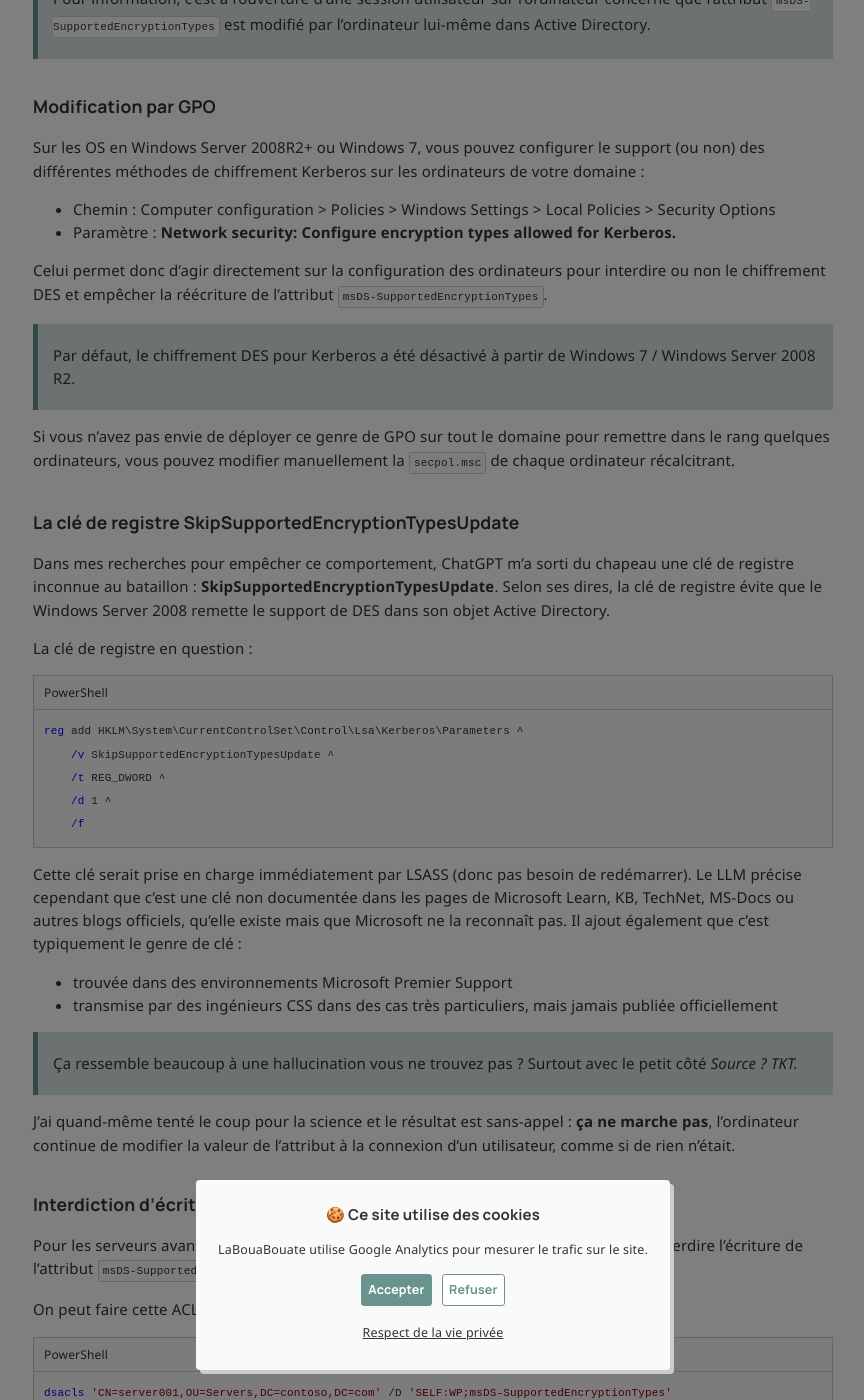
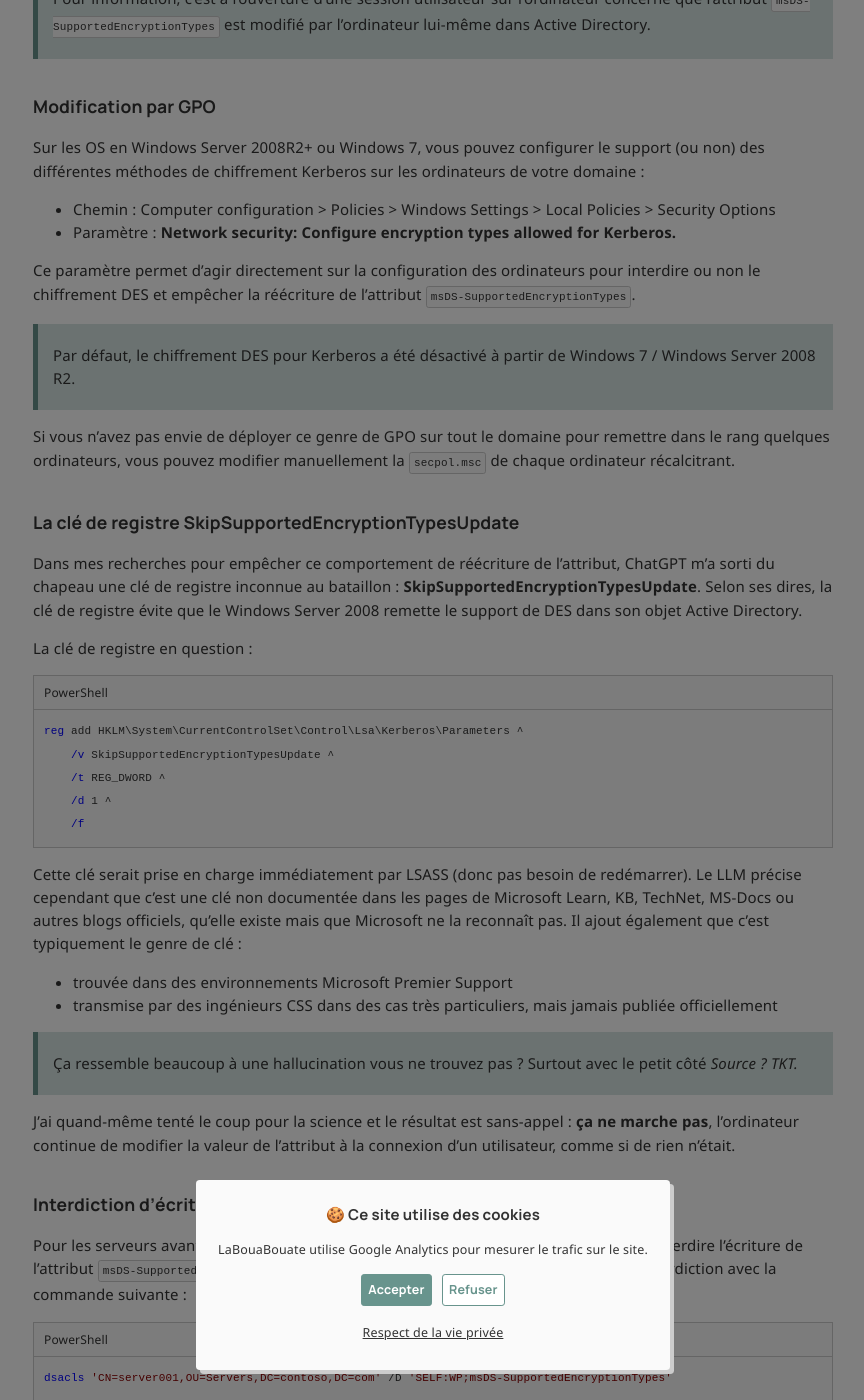
Before and after one commit to leobouard/leobouard.github.io, a Jekyll site: the page built from _posts/2026/2026-03-11-modification-supportedencryptiontypes.md, in a window 1280 px wide and 1400 px high, scrolled down 1760 px. Shown: the whole window, without its empty margins (207-1071 px from the left). Built offline with Jekyll 4.4.1, drawn with Linux system fonts in a browser that asks for light colours; nearby versions of some CDN libraries; some web fonts are replaced; comment, search, counter and statistics services are not loaded; some of the changed text lies outside the part shown.

Commit message:
Update 2026-03-11-modification-supportedencryptiontypes.md

````diff
--- a/_posts/2026/2026-03-11-modification-supportedencryptiontypes.md
+++ b/_posts/2026/2026-03-11-modification-supportedencryptiontypes.md
@@ -59,7 +59,7 @@
 - Chemin : Computer configuration > Policies > Windows Settings > Local Policies > Security Options
 - Paramètre : **Network security: Configure encryption types allowed for Kerberos.**
 
-Celui permet donc d'agir directement sur la configuration des ordinateurs pour interdire ou non le chiffrement DES et empêcher la réécriture de l'attribut `msDS-SupportedEncryptionTypes`.
+Ce paramètre permet d'agir directement sur la configuration des ordinateurs pour interdire ou non le chiffrement DES et empêcher la réécriture de l'attribut `msDS-SupportedEncryptionTypes`.
 
 > Par défaut, le chiffrement DES pour Kerberos a été désactivé à partir de Windows 7 / Windows Server 2008 R2.
 
@@ -67,7 +67,7 @@
 
 ### La clé de registre SkipSupportedEncryptionTypesUpdate
 
-Dans mes recherches pour empêcher ce comportement, ChatGPT m'a sorti du chapeau une clé de registre inconnue au bataillon : **SkipSupportedEncryptionTypesUpdate**. Selon ses dires, la clé de registre évite que le Windows Server 2008 remette le support de DES dans son objet Active Directory.
+Dans mes recherches pour empêcher ce comportement de réécriture de l'attribut, ChatGPT m'a sorti du chapeau une clé de registre inconnue au bataillon : **SkipSupportedEncryptionTypesUpdate**. Selon ses dires, la clé de registre évite que le Windows Server 2008 remette le support de DES dans son objet Active Directory.
 
 La clé de registre en question :
 
@@ -90,14 +90,10 @@
 
 ### Interdiction d'écriture de l'attribut
 
-Pour les serveurs avant Windows Server 2008 R2, la seule solution que j'ai trouvé est d'interdire l'écriture de l'attribut `msDS-SupportedEncryptionTypes` par l'ordinateur lui-même.
-
-On peut faire cette ACL avec la commande suivante :
+Pour les serveurs avant Windows Server 2008 R2, la seule solution que j'ai trouvé est d'interdire l'écriture de l'attribut `msDS-SupportedEncryptionTypes` par l'ordinateur lui-même. On peut appliquer l'interdiction avec la commande suivante :
 
 ```powershell
 dsacls 'CN=server001,OU=Servers,DC=contoso,DC=com' /D 'SELF:WP;msDS-SupportedEncryptionTypes'
 ```
 
 > **Attention :** ça reste une configuration assez "ghetto" que je ne peux pas recommander. Cependant, c'est la seule solution qui a fonctionné pour empêcher l'ordinateur de venir inscrire la valeur 31 dans l'attribut Active Directory `msDS-SupportedEncryptionTypes`.
-
-Une solution alternative que j'ai trouvé durant mes recherches était de modifier/ajouter la clé de registre `SupportedEncryptionTypes` avec une valeur décimale à 24 (pour AES128 & AES256) au chemin `HKLM\System\CurrentControlSet\Control\Lsa\Kerberos` sur l'ordinateur en question, mais d'après mes tests sur des Windows Server 2008, cela ne fonctionne pas.
````
